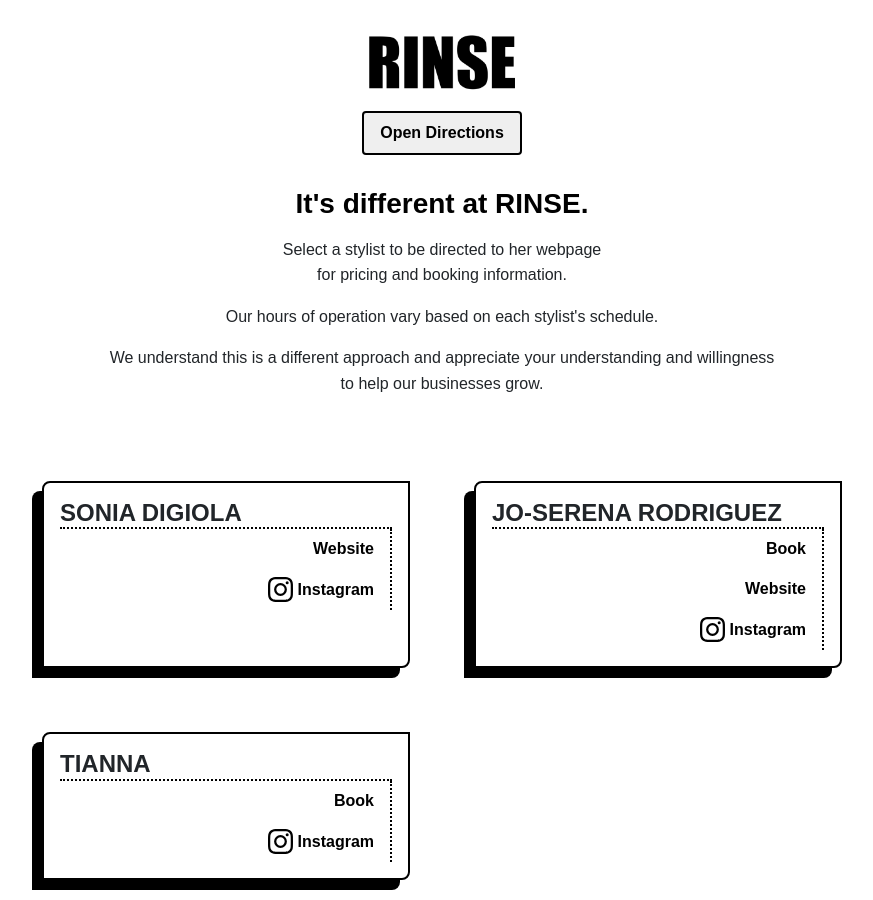
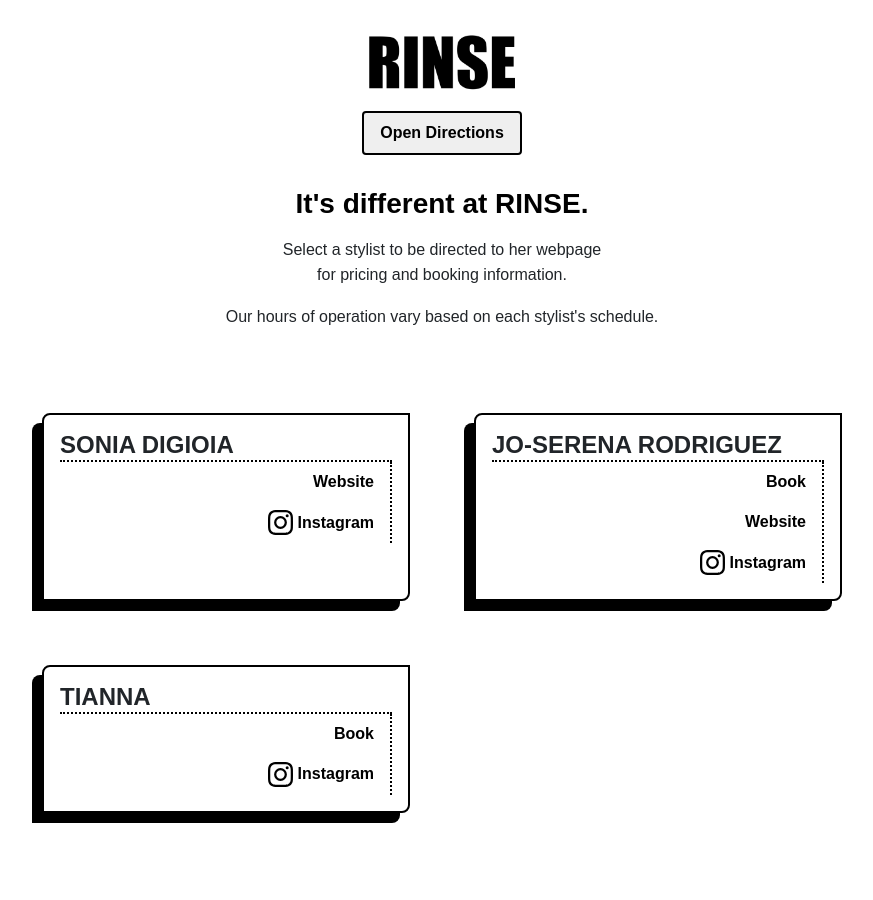
Before and after one commit to rodriguezj7/rinse, a plain HTML site: page index.html in a window 1280 px wide. Shown: the whole page, without its empty margins (198-1071 px from the left). After the commit the page ends 833 px from the top, so only its background shows below. Drawn offline with nearby package versions, Linux system fonts and the light colour scheme.

Commit message:
fix name typo and remove unwanted text

```diff
--- a/index.html
+++ b/index.html
@@ -32,7 +32,6 @@
       <h4>It's different at RINSE.</h4>
       <p>Select a stylist to be directed to her webpage<br> for pricing and booking information.</p>
       <p>Our hours of operation vary based on each stylist's schedule.</p>
-      <p>We understand this is a different approach and appreciate your understanding and willingness<br> to help our businesses grow.</p>
     </div>
   </header>
 
@@ -41,7 +40,7 @@
     <!-- User/Titles -->
     <section class="bio-columns">
       <div class="bio">
-        <h3 class="bio__name">Sonia DiGiola</h3>
+        <h3 class="bio__name">Sonia DiGioia</h3>
         <ul class="bio__links">
           <li><a href="http://soniadigioia.com"> Website</a></li>
           <li><a href="https://www.instagram.com/digioia.sonia"><svg xmlns="http://www.w3.org/2000/svg" width="25" viewBox="0 0 503.84 503.84">
```
